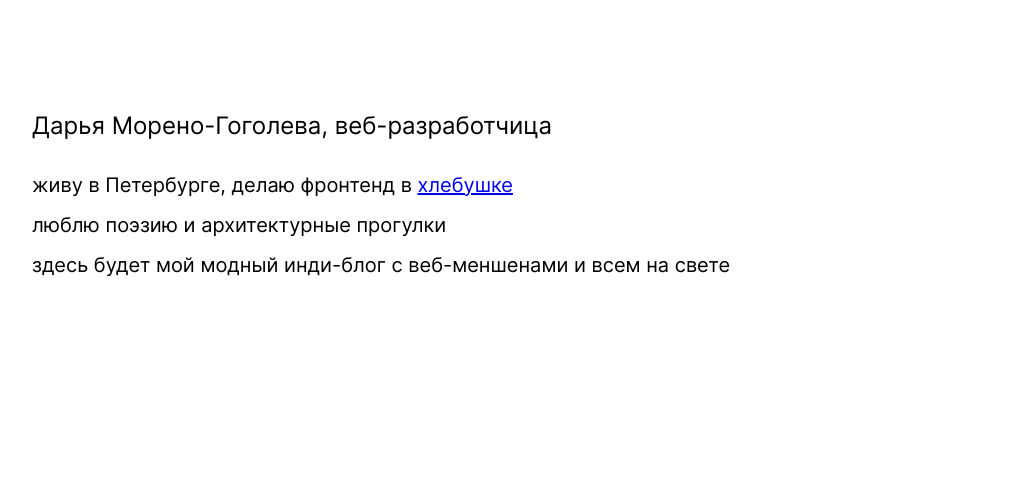
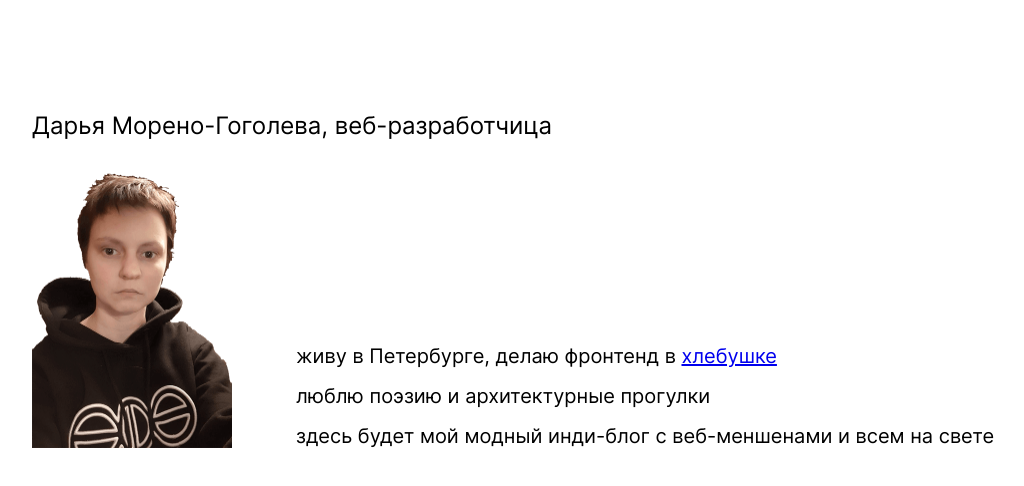
Before and after one commit to iwanttobealight/blog, a React (Vite) app: page / in a window 1280 px wide. Shown: the top 486 px of the page, without its empty margins (0-1024 px from the left). Built offline with nearby package versions, Linux system fonts and the light colour scheme.

Commit message:
update image url

```diff
--- a/src/components/app/App.jsx
+++ b/src/components/app/App.jsx
@@ -1,9 +1,11 @@
 import React from 'react';
+import imageUrl from '../../../assets/images/me.png'
 
 export const App = () => {
   return (<main>
     <h1>Дарья Морено-Гоголева, веб-разработчица</h1>
     <section className="about">
+      <img className="image" src={imageUrl} alt="me" />
       <div className="text-wrapper">
         <p>живу в Петербурге, делаю фронтенд в <a target="_blank" rel="noopener noreferrer" href="https://breadhead.ru">хлебушке</a></p>
         <p>люблю поэзию и архитектурные прогулки</p>
```
Also changed, not shown: assets/images/me.png, public/assets/images/me.png (deleted).
